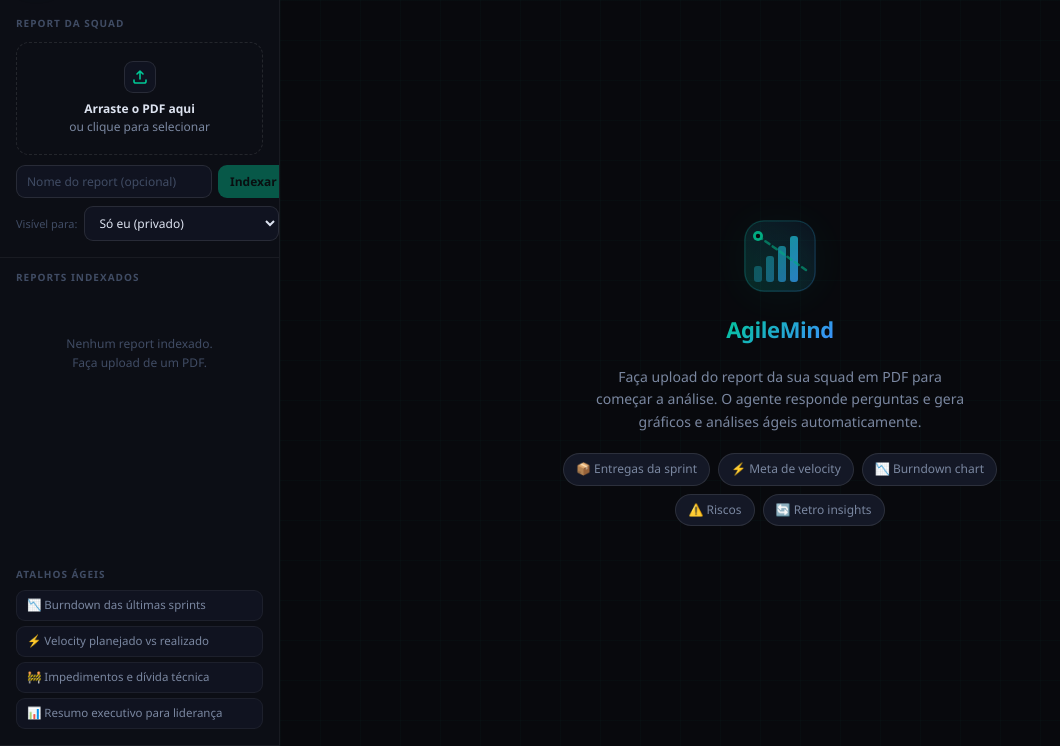
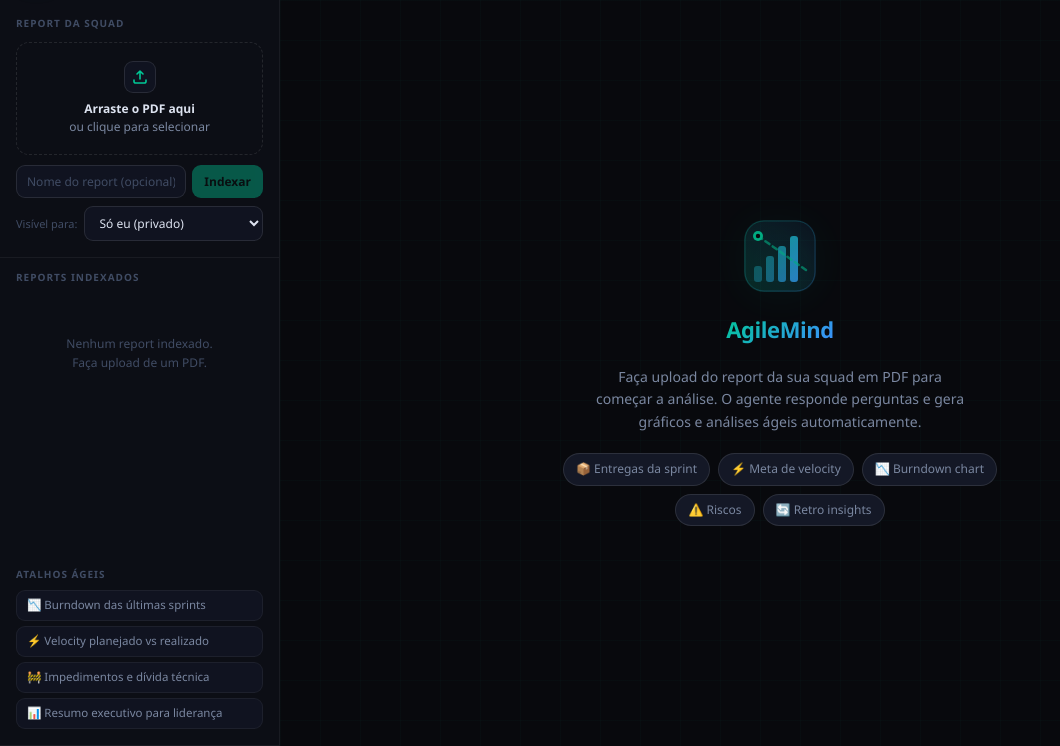
Before and after one commit to jcssilva-julio/agilemind, a Flask app: template templates/index.html in a window 1280 px wide. Shown: the part 54-800 px from the top of the page, without its empty margins (0-1060 px from the left). Run offline with Flask 3, Linux system fonts and the light colour scheme; the template is opened without the code that fills it, so the values that code supplies are empty; parts of the project's set-up code (start-up, migrations or seed data) failed here and were passed over.

Commit message:
Fix desktop: select de visibilidade estourava a sidebar
O <select> "Visível para" tinha min-width: auto (padrão flex), recusando-se a
encolher abaixo da opção mais longa e ultrapassando a sidebar de 280px. Adiciona
min-width: 0 / max-width: 100% em .alias-input para permitir o encolhimento.

Co-Authored-By: Claude Opus 4.8 <noreply@anthropic.com>

```diff
--- a/templates/index.html
+++ b/templates/index.html
@@ -289,6 +289,8 @@ html, body {
 }
 .alias-input {
   flex: 1;
+  min-width: 0; /* permite o flex encolher abaixo da largura intrínseca (select não estoura) */
+  max-width: 100%;
   background: var(--bg-elevated);
   border: 1px solid var(--border-md);
   border-radius: var(--radius-md);
```
